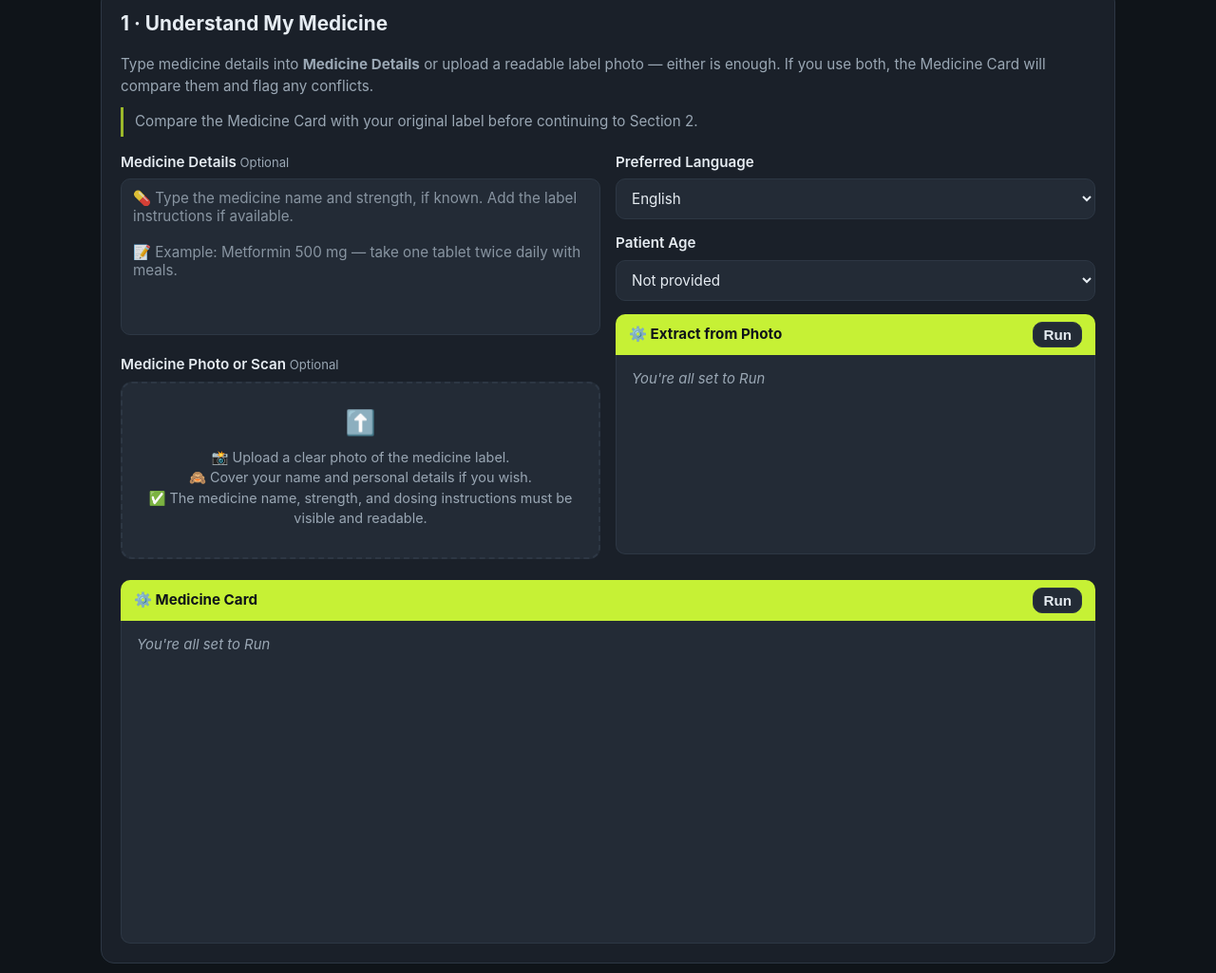
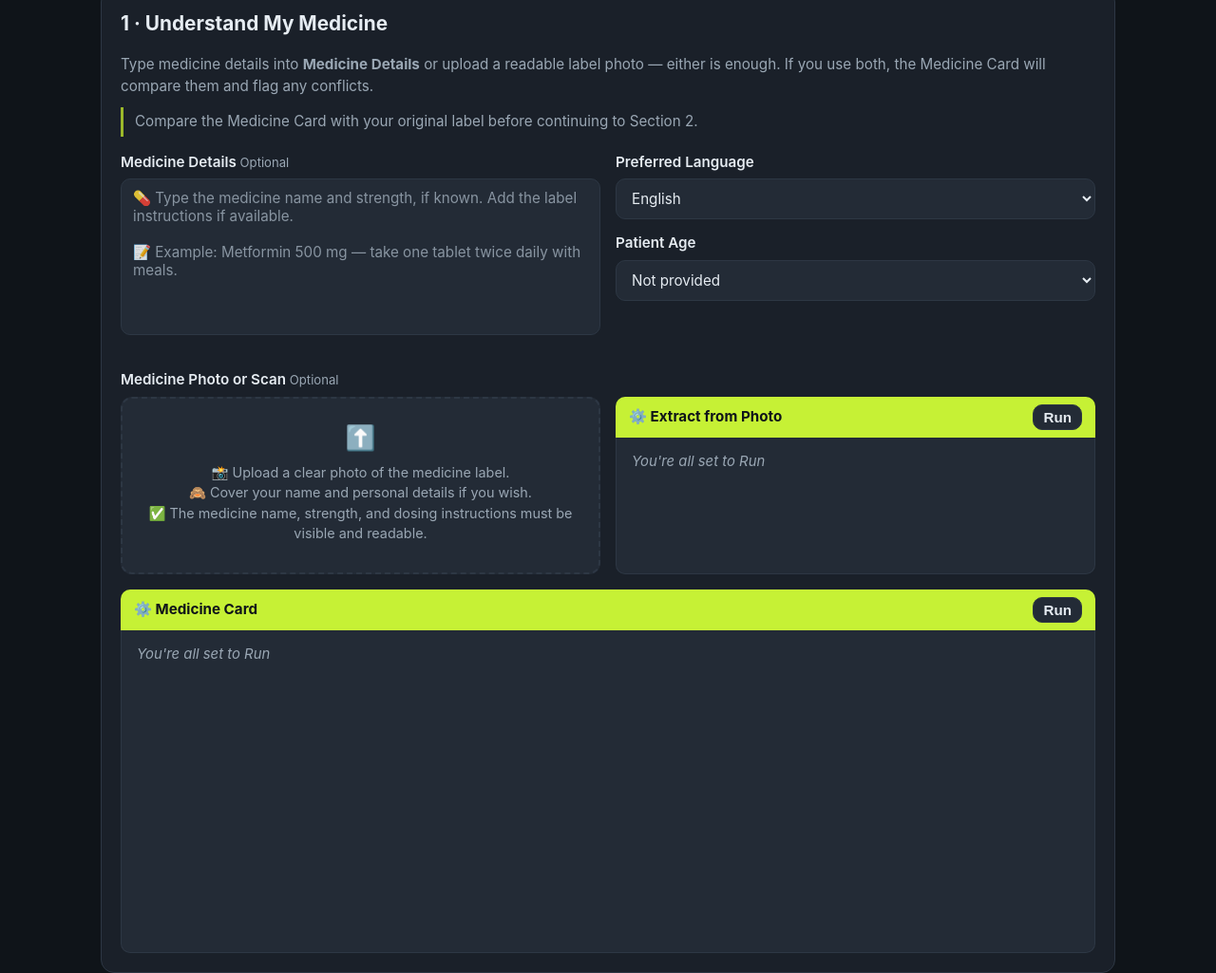
Before and after one commit to Keith1405/my-partyrock-app, a plain HTML site: page frontend/index.html in a window 1280 px wide. Shown: the part 460-1485 px from the top of the page at 95% size. Drawn offline with Linux system fonts and the light colour scheme.

Commit message:
Update index.html

```diff
--- a/frontend/index.html
+++ b/frontend/index.html
@@ -71,6 +71,18 @@
   .grid { display: grid; grid-template-columns: 1fr 1fr; gap: 16px; align-items: start; }
   @media (max-width: 760px) { .grid { grid-template-columns: 1fr; } }
 
+  /* Section 1: explicit 2-row grid so the two columns align row-by-row.
+     Row 1 = Medicine Details  |  Language + Age stack
+     Row 2 = Medicine Photo    |  Extract from Photo  (uniform, same level) */
+  .grid-sec1 {
+    display: grid;
+    grid-template-columns: 1fr 1fr;
+    gap: 16px;
+    align-items: stretch;
+  }
+  .grid-sec1 .cell { display: flex; flex-direction: column; }
+  @media (max-width: 760px) { .grid-sec1 { grid-template-columns: 1fr; } }
+
   .field { margin-bottom: 14px; }
   .field label {
     display: block;
@@ -92,7 +104,6 @@
     resize: none;
   }
   textarea { height: 110px; }
-  /* Medicine Details sits beside the two stacked dropdowns — match their height */
   textarea.hinted { height: 165px; }
   textarea:focus, select:focus, input:focus { outline: 1px solid var(--accent-dim); }
 
@@ -136,8 +147,13 @@
     font-size: 0.93rem;
   }
   .output.chat, .output.auto { height: auto; min-height: 120px; max-height: 560px; }
-  /* Extract from Photo panel — fixed height to match the Medicine Photo dropzone */
-  .output.match-photo { height: 210px; }
+
+  /* The Extract from Photo panel and the Medicine Photo dropzone fill their
+     grid row equally, so their tops and bottoms line up. */
+  .fill-cell { flex: 1; display: flex; flex-direction: column; }
+  .fill-cell .ai-panel { margin-top: 0; display: flex; flex-direction: column; flex: 1; }
+  .fill-cell .output { flex: 1; height: auto; }
+  .fill-cell .dropzone { flex: 1; display: flex; flex-direction: column; justify-content: center; }
 
   /* thin custom scrollbar */
   .output::-webkit-scrollbar { width: 7px; }
@@ -248,24 +264,17 @@
       <blockquote>Compare the Medicine Card with your original label before continuing to Section 2.</blockquote>
     </div>
 
-    <div class="grid">
-      <div>
+    <div class="grid-sec1">
+      <!-- Row 1, Col 1: Medicine Details -->
+      <div class="cell">
         <!-- Widget 3 -->
         <div class="field">
           <label>Medicine Details <span class="opt">Optional</span></label>
           <textarea id="medicine_details" class="hinted" placeholder="💊 Type the medicine name and strength, if known. Add the label instructions if available.&#10;&#10;📝 Example: Metformin 500 mg — take one tablet twice daily with meals."></textarea>
         </div>
-        <!-- Widget 6 -->
-        <div class="field">
-          <label>Medicine Photo or Scan <span class="opt">Optional</span></label>
-          <div class="dropzone" id="dz_med" data-input="file_med"><span class="arrow">⬆️</span>📸 Upload a clear photo of the medicine label.
-🙈 Cover your name and personal details if you wish.
-✅ The medicine name, strength, and dosing instructions must be visible and readable.
-<span class="filename" id="fn_med"></span></div>
-          <input type="file" id="file_med" accept="image/jpeg,image/png,image/webp" hidden />
-        </div>
       </div>
-      <div>
+      <!-- Row 1, Col 2: Language + Age -->
+      <div class="cell">
         <!-- Widget 4 -->
         <div class="field">
           <label>Preferred Language</label>
@@ -286,18 +295,35 @@
             <option value="Older Adult : 60+">Older Adult : 60+</option>
           </select>
         </div>
-        <!-- Widget 7: Extract from Photo — sits beside Medicine Photo or Scan -->
+      </div>
+
+      <!-- Row 2, Col 1: Medicine Photo or Scan -->
+      <div class="cell fill-cell">
+        <!-- Widget 6 -->
+        <div class="field" style="display:flex;flex-direction:column;flex:1;margin-bottom:0">
+          <label>Medicine Photo or Scan <span class="opt">Optional</span></label>
+          <div class="dropzone" id="dz_med" data-input="file_med"><span class="arrow">⬆️</span>📸 Upload a clear photo of the medicine label.
+🙈 Cover your name and personal details if you wish.
+✅ The medicine name, strength, and dosing instructions must be visible and readable.
+<span class="filename" id="fn_med"></span></div>
+          <input type="file" id="file_med" accept="image/jpeg,image/png,image/webp" hidden />
+        </div>
+      </div>
+      <!-- Row 2, Col 2: Extract from Photo — same level as Medicine Photo or Scan -->
+      <div class="cell fill-cell">
+        <!-- Widget 7 -->
+        <label style="font-weight:600;margin-bottom:6px;font-size:0.95rem;display:block">&nbsp;</label>
         <div class="ai-panel">
           <div class="panel-head">⚙️ Extract from Photo
             <button class="secondary" style="margin-left:auto;padding:4px 10px" data-run="extract_from_photo">Run</button>
           </div>
-          <div class="output match-photo" id="out_extract_from_photo"><span class="placeholder">You're all set to Run</span></div>
+          <div class="output" id="out_extract_from_photo"><span class="placeholder">You're all set to Run</span></div>
         </div>
       </div>
     </div>
 
     <!-- Widget 8: Medicine Card -->
-    <div class="ai-panel">
+    <div class="ai-panel" style="margin-top:16px">
       <div class="panel-head">⚙️ Medicine Card
         <button class="secondary" style="margin-left:auto;padding:4px 10px" data-run="medicine_card">Run</button>
       </div>
@@ -439,7 +465,6 @@ function handleFile(file, inputId, fn, dz) {
     const base64 = dataUrl.split(',')[1];      // strip the prefix
     uploads[inputId] = { file_data: base64, file_mime: file.type };
     fn.textContent = '✅ ' + file.name;
-    // thumbnail
     const existing = dz.querySelector('.thumb');
     if (existing) existing.remove();
     if (file.type.startsWith('image/')) {
@@ -458,12 +483,10 @@ wireDropzone('dz_ret', 'file_ret', 'fn_ret');
 // Markdown line renderer (per complete line)
 // ---------------------------------------------------------------------------
 function inlineMd(text) {
-  // escape HTML first
-  let s = text.replace(/&/g, '&').replace(/</g, '&lt;').replace(/>/g, '>');
+  let s = text.replace(/&/g, '&').replace(/</g, '&lt;').replace(/>/g, '&gt;');
   s = s.replace(/`([^`]+)`/g, '<code>$1</code>');
   s = s.replace(/\*\*([^*]+)\*\*/g, '<strong>$1</strong>');
   s = s.replace(/(^|[^*])\*([^*]+)\*/g, '$1<em>$2</em>');
-  // linkify bare URLs
   s = s.replace(/(https?:\/\/[^\s)]+)/g, '<a href="$1" target="_blank" rel="noopener" style="color:var(--accent)">$1</a>');
   return s;
 }
@@ -526,7 +549,7 @@ async function streamInto(url, payload, outEl) {
         flushLine(line);
       }
     }
-    if (buffer.length) flushLine(buffer);        // trailing partial line
+    if (buffer.length) flushLine(buffer);
     cursor.remove();
     if (!started) outEl.innerHTML = '<span class="placeholder">No response.</span>';
   } catch (err) {
```
